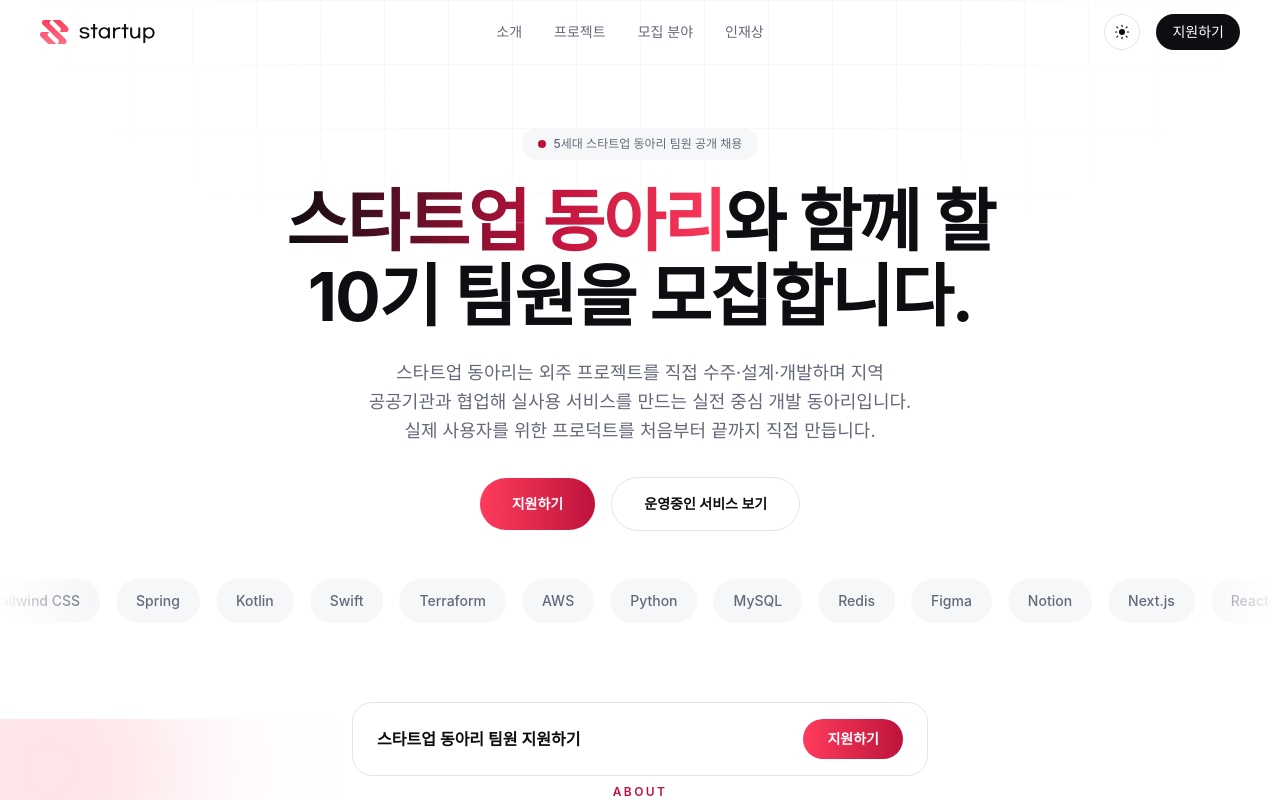
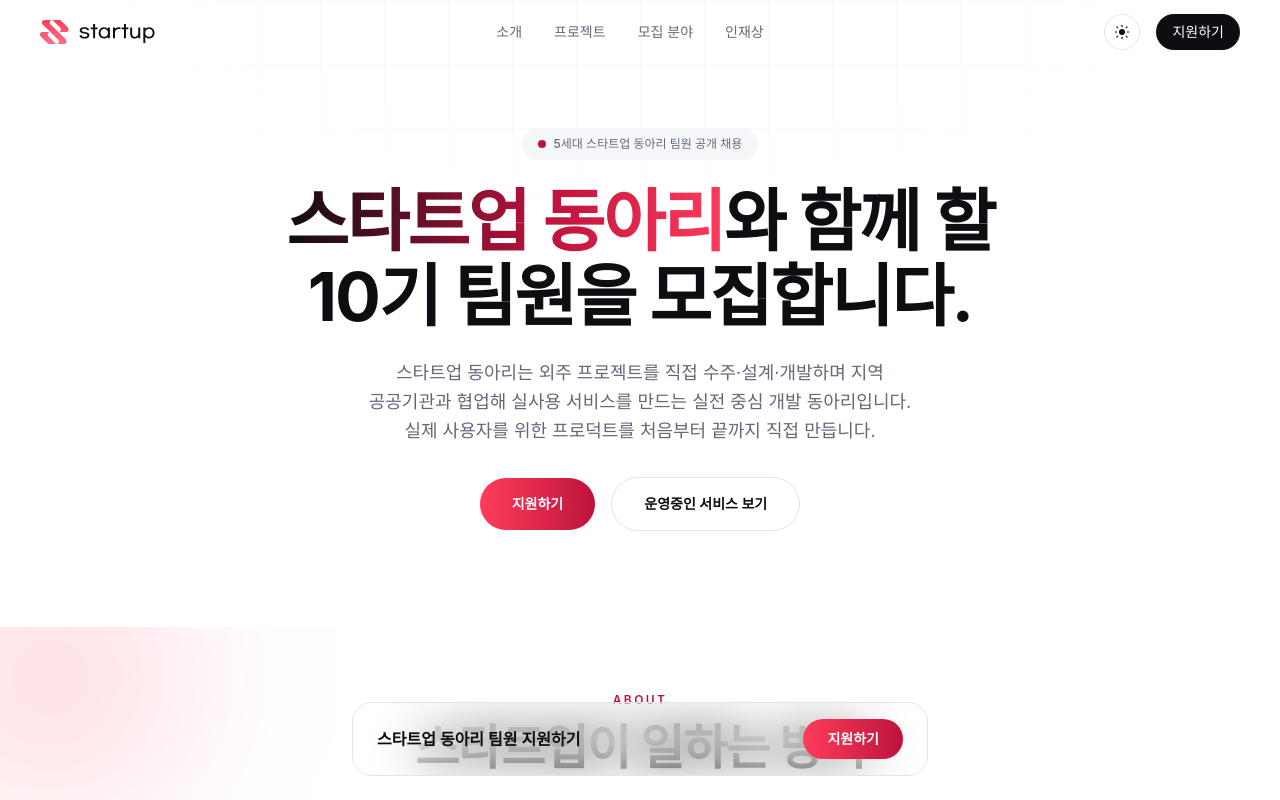
Before and after one commit to School-of-Company/startup-official, a Next.js app: page /careers in a window 1280 px wide. Shown: the top 800 px of the page. Built offline with nearby package versions, Linux system fonts and the light colour scheme; a web font is replaced by a local one.

Commit message:
feat: 애니메이션 및 스타일 개선, 카드 컴포넌트의 전환 효과 최적화

```diff
--- a/src/widgets/apply-form/ApplyForm.tsx
+++ b/src/widgets/apply-form/ApplyForm.tsx
@@ -149,11 +149,11 @@ function SelectField({
         {open && (
           <motion.ul
             role="listbox"
-            initial={{ opacity: 0, y: -6 }}
-            animate={{ opacity: 1, y: 0 }}
-            exit={{ opacity: 0, y: -6 }}
+            initial={{ opacity: 0, scale: 0.96, y: -6 }}
+            animate={{ opacity: 1, scale: 1, y: 0 }}
+            exit={{ opacity: 0, scale: 0.96, y: -6 }}
             transition={{ duration: 0.15, ease: [0.16, 1, 0.3, 1] }}
-            className="absolute z-20 mt-2 w-full overflow-hidden rounded-xl border border-border bg-surface p-1 shadow-[0_16px_40px_-16px_rgba(0,0,0,0.4)]"
+            className="absolute z-20 mt-2 w-full origin-top overflow-hidden rounded-xl border border-border bg-surface p-1 shadow-[0_16px_40px_-16px_rgba(0,0,0,0.4)]"
           >
             {options.map((opt) => {
               const active = value === opt;
@@ -296,20 +296,24 @@ export default function ApplyForm() {
 
       <div className="relative mx-auto max-w-content px-6 sm:px-8 lg:px-10">
         {submitted ? (
-          <Reveal>
-            <div className="mx-auto max-w-xl text-center">
+          <div className="mx-auto max-w-xl text-center">
+            <Reveal>
               <Logo className="mx-auto h-12 w-auto text-fg sm:h-14" />
+            </Reveal>
+            <Reveal delay={0.12}>
               <p className="mt-6 text-base leading-relaxed text-fg">
                 스타트업 동아리에 소중한 시간 내어 지원해 주셔서 감사드립니다.
               </p>
+            </Reveal>
+            <Reveal delay={0.24}>
               <a
                 href="/careers"
                 className="mt-8 inline-block rounded-full bg-linear-to-r from-accent to-accent-soft px-8 py-4 text-sm font-semibold text-white transition-transform duration-150 ease-out hover:scale-[1.03] active:scale-[0.98]"
               >
                 스타트업 동아리 홈페이지로 가기
               </a>
-            </div>
-          </Reveal>
+            </Reveal>
+          </div>
         ) : (
           <>
             <SectionHeading
--- a/src/widgets/hero/Hero.tsx
+++ b/src/widgets/hero/Hero.tsx
@@ -5,26 +5,8 @@ import { APPLY_URL } from "@/shared/config";
 import { Parallax } from "@/shared/ui";
 import { useReducedMotionSafe } from "@/shared/lib";
 
-const STACK = [
-  "Next.js",
-  "React",
-  "TypeScript",
-  "Tailwind CSS",
-  "Spring",
-  "Kotlin",
-  "Swift",
-  "Terraform",
-  "AWS",
-  "Python",
-  "MySQL",
-  "Redis",
-  "Figma",
-  "Notion",
-];
-
 export default function Hero() {
   const reduceMotion = useReducedMotionSafe();
-  const stackItems = reduceMotion ? STACK : [...STACK, ...STACK];
 
   const fadeUp = {
     hidden: { opacity: 0, y: reduceMotion ? 0 : 24 },
@@ -115,29 +97,6 @@ export default function Hero() {
           </a>
         </motion.div>
       </div>
-
-      <motion.div
-        variants={fadeUp}
-        initial="hidden"
-        animate="show"
-        custom={4}
-        className="relative mt-12 overflow-hidden"
-      >
-        <div className="pointer-events-none absolute inset-y-0 left-0 z-10 w-24 bg-linear-to-r from-bg to-transparent" />
-        <div className="pointer-events-none absolute inset-y-0 right-0 z-10 w-24 bg-linear-to-l from-bg to-transparent" />
-        <div
-          className={`flex w-max gap-4 ${reduceMotion ? "" : "animate-marquee"}`}
-        >
-          {stackItems.map((tech, i) => (
-            <span
-              key={`${tech}-${i}`}
-              className="whitespace-nowrap rounded-full bg-surface px-5 py-3 text-sm font-medium text-muted"
-            >
-              {tech}
-            </span>
-          ))}
-        </div>
-      </motion.div>
     </section>
   );
 }
--- a/src/widgets/projects/Projects.tsx
+++ b/src/widgets/projects/Projects.tsx
@@ -16,7 +16,7 @@ export default function Projects() {
         <div className="grid gap-8 sm:grid-cols-2">
           {PROJECTS.map((project, i) => {
             const Card = (
-              <div className="group h-full overflow-hidden rounded-card border border-transparent bg-surface transition-all duration-300 hover:-translate-y-1 hover:border-accent-dim hover:shadow-2xl hover:shadow-accent/10">
+              <div className="group h-full overflow-hidden rounded-card border border-transparent bg-surface transition-[transform,translate,border-color,box-shadow] duration-300 hover:-translate-y-1 hover:border-accent-dim hover:shadow-2xl hover:shadow-accent/10">
                 <div className="relative flex aspect-video items-center justify-center overflow-hidden bg-surface2">
                   <div
                     className="pointer-events-none absolute inset-0"
--- a/src/widgets/talent/Talent.tsx
+++ b/src/widgets/talent/Talent.tsx
@@ -78,7 +78,7 @@ export default function Talent() {
         <div className="grid gap-8 sm:grid-cols-3">
           {TRAITS.map((trait, i) => (
             <Reveal key={trait.title} delay={i * 0.08}>
-              <div className="group flex h-full flex-col items-center rounded-card border border-transparent bg-surface p-8 text-center transition-all duration-300 hover:-translate-y-1 hover:border-accent-dim hover:shadow-2xl hover:shadow-accent/10">
+              <div className="group flex h-full flex-col items-center rounded-card border border-transparent bg-surface p-8 text-center transition-[transform,translate,border-color,box-shadow] duration-300 hover:-translate-y-1 hover:border-accent-dim hover:shadow-2xl hover:shadow-accent/10">
                 <div className="mb-6 flex h-14 w-14 items-center justify-center rounded-2xl bg-linear-to-br from-accent to-accent-soft text-white transition-transform duration-300 group-hover:scale-110 group-hover:rotate-6">
                   {trait.icon}
                 </div>
--- a/src/widgets/tracks/Tracks.tsx
+++ b/src/widgets/tracks/Tracks.tsx
@@ -65,7 +65,7 @@ export default function Tracks() {
         <div className="grid gap-8 sm:grid-cols-2 lg:grid-cols-4">
           {TRACKS.map((track, i) => (
             <Reveal key={track.key} delay={i * 0.08}>
-              <div className="group flex h-full flex-col rounded-card border border-transparent bg-surface p-8 transition-all duration-300 hover:-translate-y-1 hover:border-accent-dim hover:shadow-2xl hover:shadow-accent/10">
+              <div className="group flex h-full flex-col rounded-card border border-transparent bg-surface p-8 transition-[transform,translate,border-color,box-shadow] duration-300 hover:-translate-y-1 hover:border-accent-dim hover:shadow-2xl hover:shadow-accent/10">
                 <div className="mb-6 flex h-12 w-12 items-center justify-center rounded-2xl bg-linear-to-br from-accent to-accent-soft text-white">
                   {ICONS[track.key] ?? ICONS.frontend}
                 </div>
```
